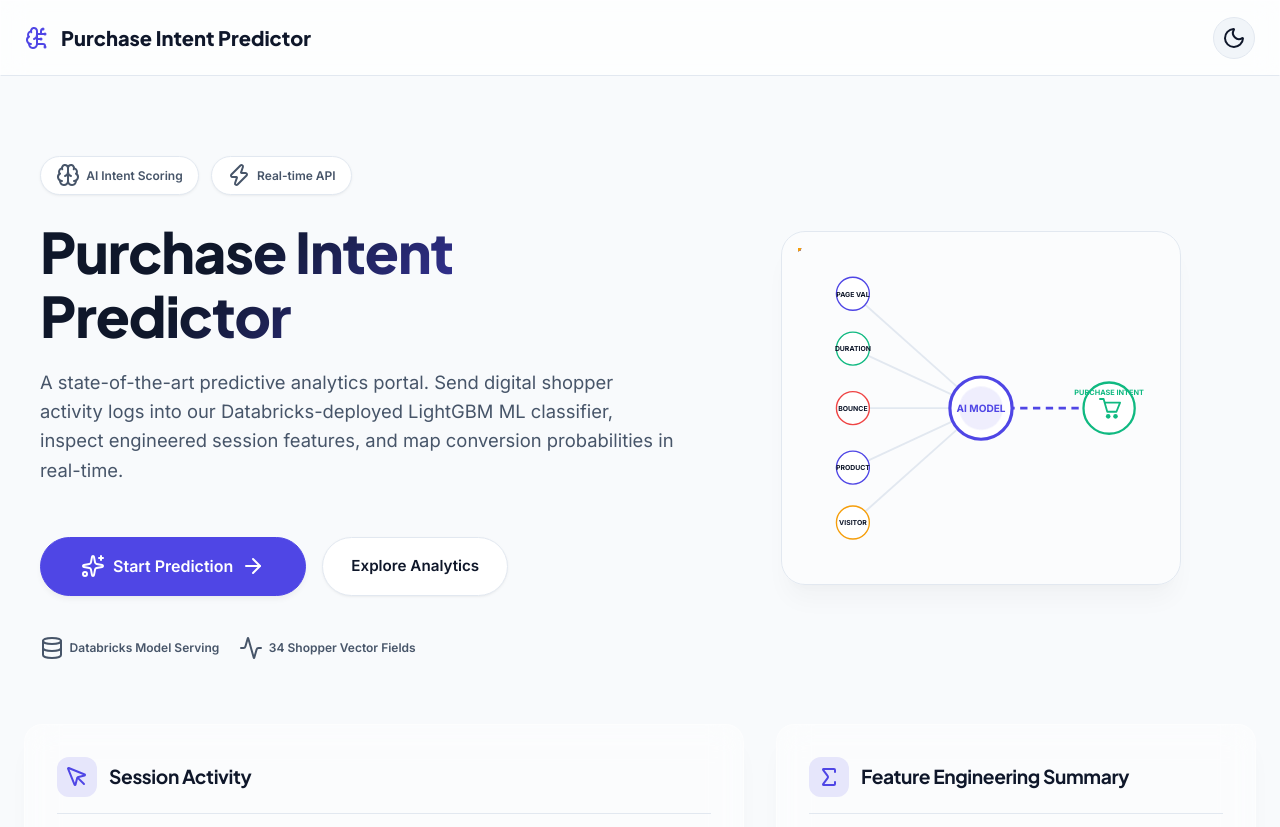
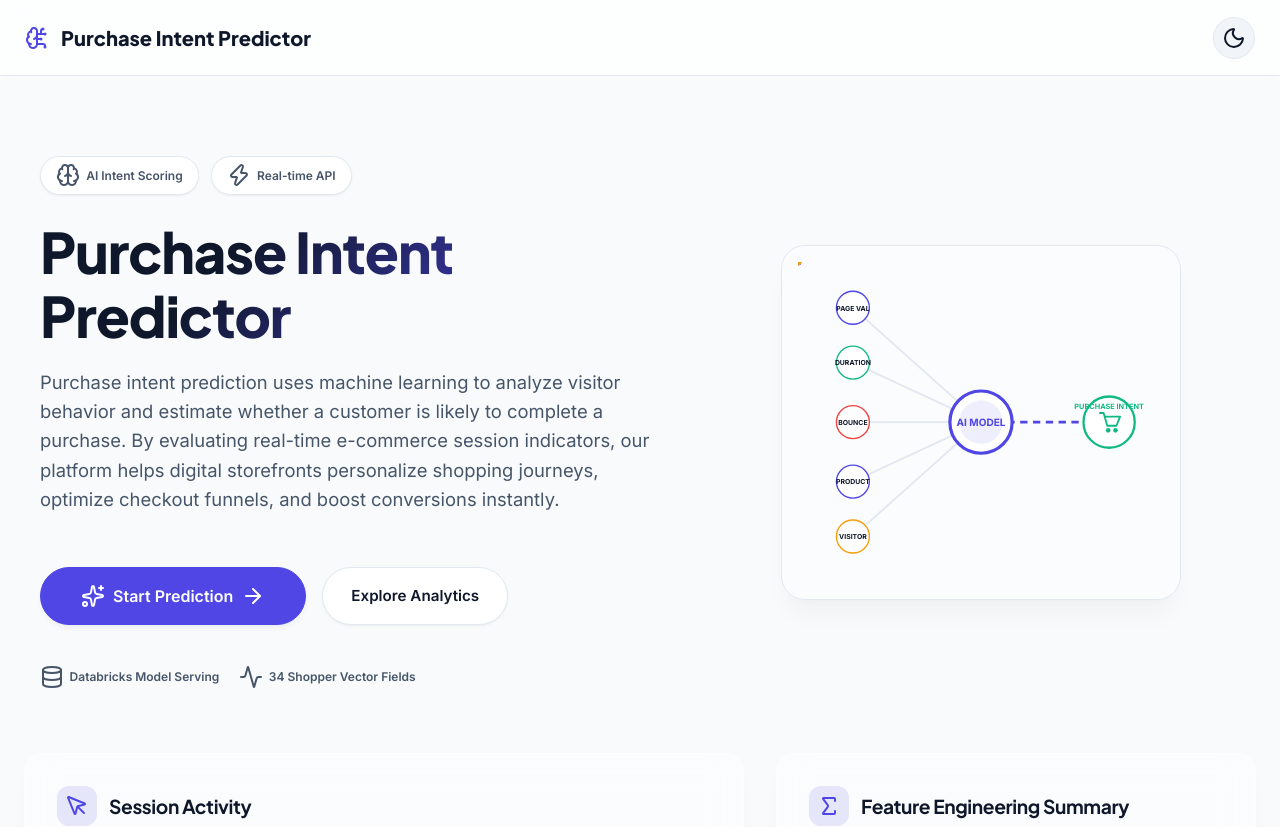
Before and after one commit to mohitsharmaa21/Purchase-Intent-Predictor, a React (Vite) app: page / in a window 1280 px wide. Shown: the top 827 px of the page. Built offline with nearby package versions, Linux system fonts and the light colour scheme.

Commit message:
UpdateHeroDescription

```diff
--- a/src/components/Hero.jsx
+++ b/src/components/Hero.jsx
@@ -24,7 +24,7 @@ export default function Hero({ onStartClick }) {
           </h1>
 
           <p className="hero-subtitle" style={{ textAlign: 'left', maxWidth: 'none' }}>
-            A state-of-the-art predictive analytics portal. Send digital shopper activity logs into our Databricks-deployed LightGBM ML classifier, inspect engineered session features, and map conversion probabilities in real-time.
+            Purchase intent prediction uses machine learning to analyze visitor behavior and estimate whether a customer is likely to complete a purchase. By evaluating real-time e-commerce session indicators, our platform helps digital storefronts personalize shopping journeys, optimize checkout funnels, and boost conversions instantly.
           </p>
 
           <div style={{ display: 'flex', gap: '1rem', flexWrap: 'wrap', marginTop: '1rem' }}>
```
